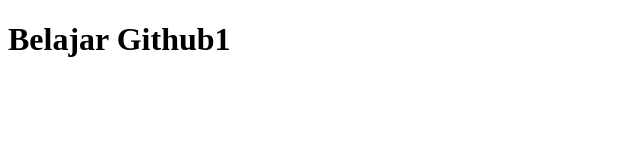
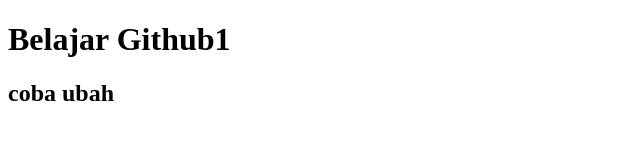
Before and after one commit to cloningsn29/github, a plain HTML site: page index.html in a window 1280 px wide. Shown: the whole page, without its empty margins (0-640 px from the left). Drawn offline with Linux system fonts and the light colour scheme.

Commit message:
perubahan h2

```diff
--- a/index.html
+++ b/index.html
@@ -1,12 +1,16 @@
 <!DOCTYPE html>
 <html lang="en">
+
 <head>
     <meta charset="UTF-8">
     <meta http-equiv="X-UA-Compatible" content="IE=edge">
     <meta name="viewport" content="width=device-width, initial-scale=1.0">
     <title>Document</title>
 </head>
+
 <body>
     <h1>Belajar Github1</h1>
+    <h2>coba ubah</h2>
 </body>
+
 </html>
```
